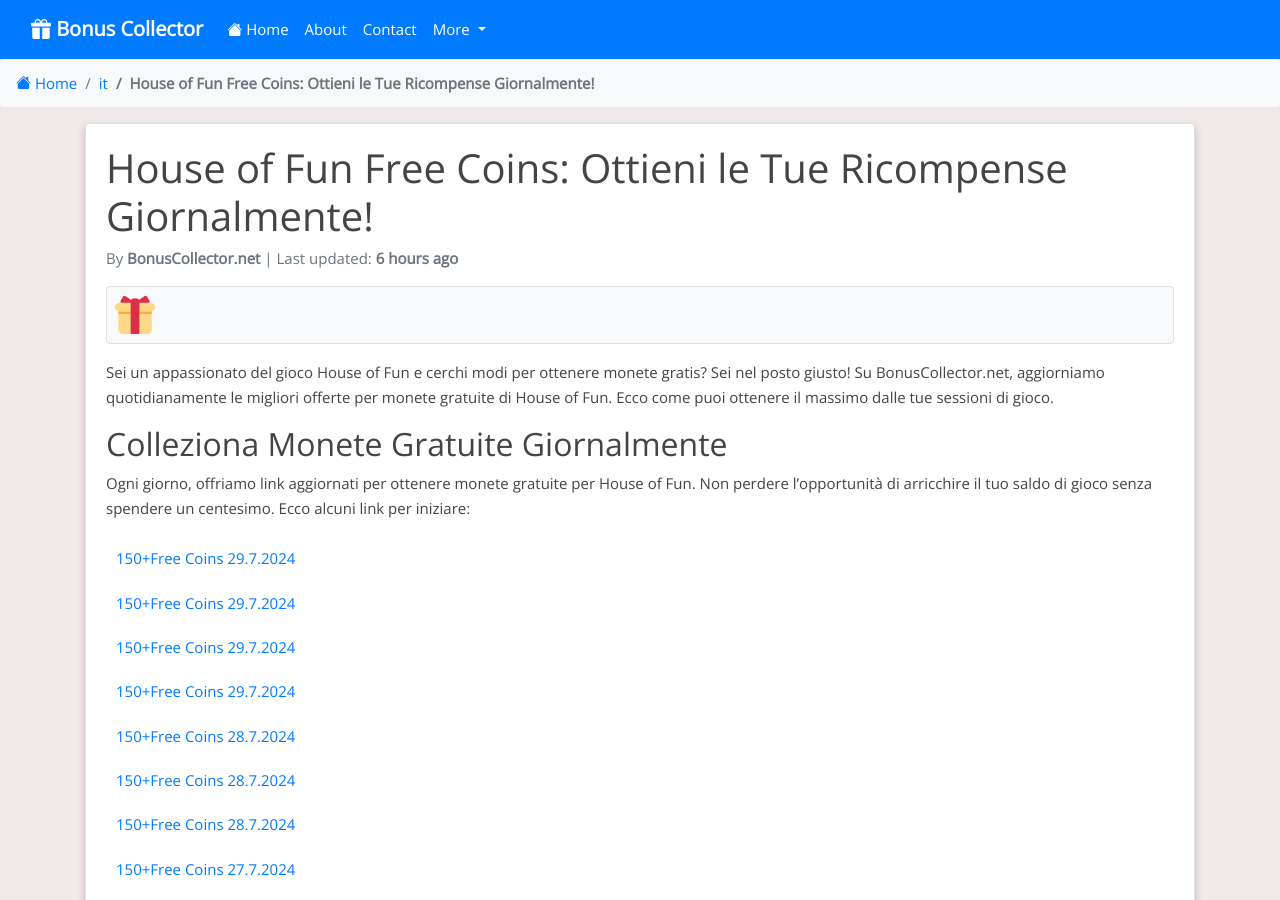
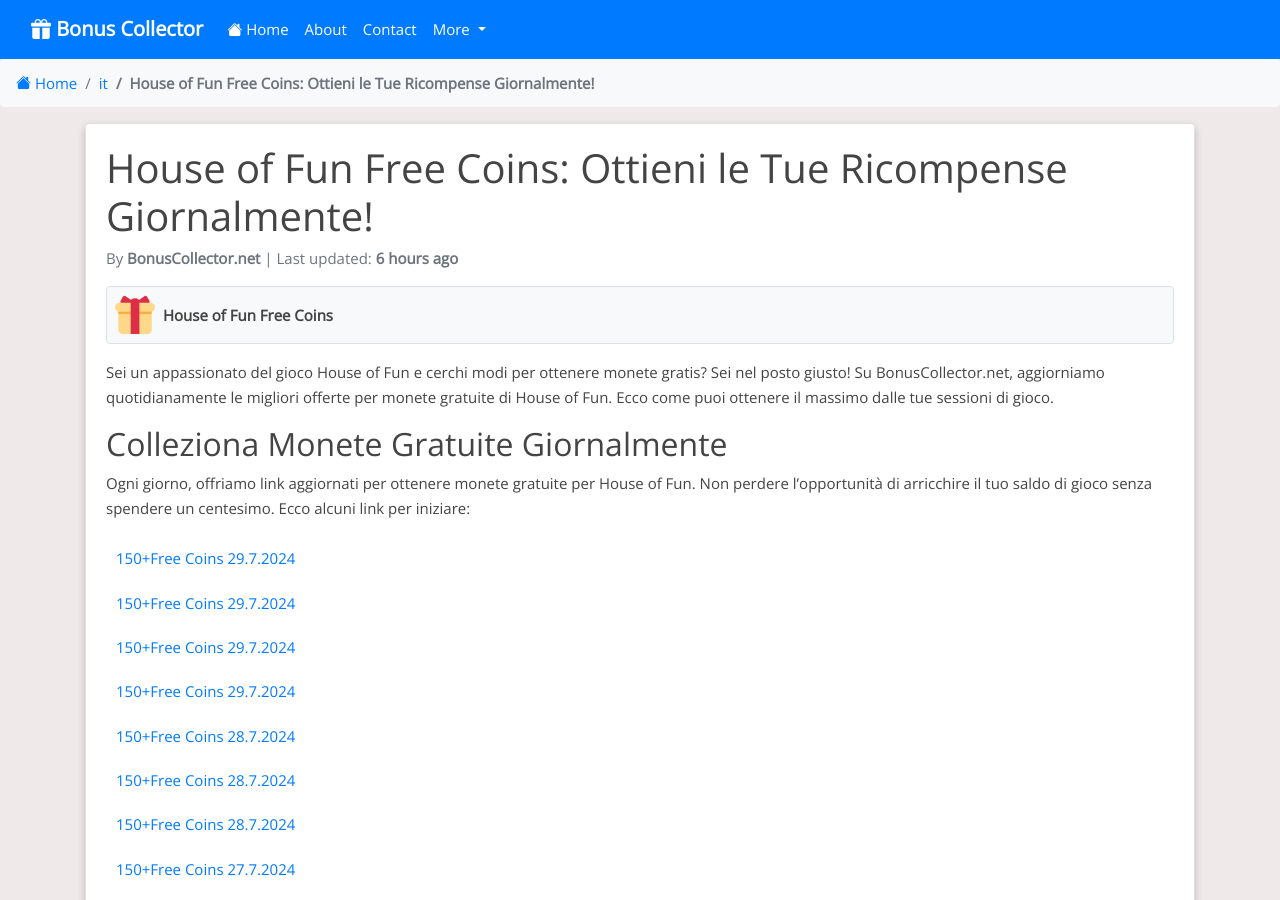
Before and after one commit to Prollad99/bs-net, a Jekyll site: the page built from it/_posts/2024-07-21-house-of-fun.md, in a window 1280 px wide and 900 px high. Built offline with Jekyll 4.4.1, drawn with Linux system fonts in a browser that asks for light colours; nearby versions of some CDN libraries; comment, search, counter and statistics services are not loaded.

Commit message:
Update 2024-07-21-house-of-fun.md

```diff
--- a/it/_posts/2024-07-21-house-of-fun.md
+++ b/it/_posts/2024-07-21-house-of-fun.md
@@ -9,6 +9,8 @@
 permalink: /it/house-of-fun-free-coins/
 image: /assets/images/gifts.svg
 include_file: house-of-fun.html
+manifest: /manifests/it/house-of-fun.json
+app_name: "House of Fun Free Coins"
 ---
 
 Sei un appassionato del gioco House of Fun e cerchi modi per ottenere monete gratis? Sei nel posto giusto! Su BonusCollector.net, aggiorniamo quotidianamente le migliori offerte per monete gratuite di House of Fun. Ecco come puoi ottenere il massimo dalle tue sessioni di gioco.
```
